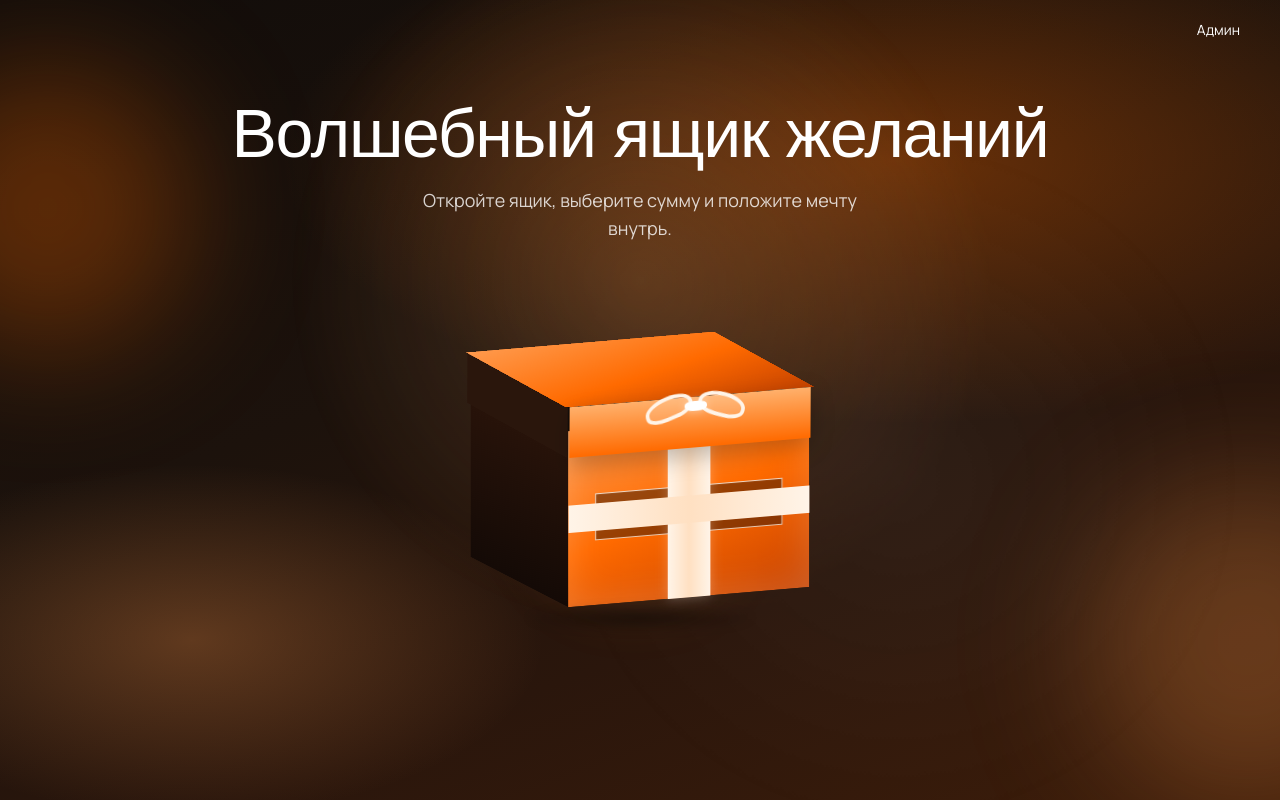
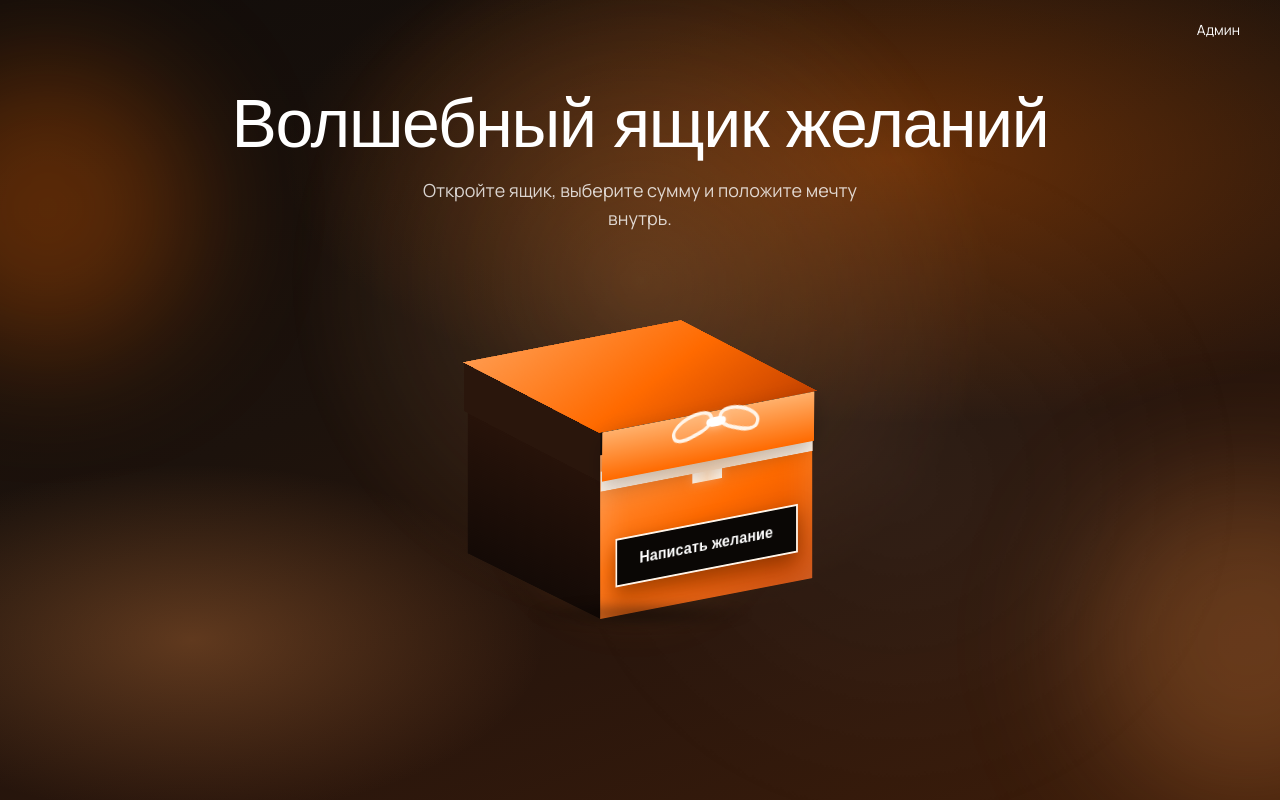
Before and after one commit to angeltawork-a11y/wish-box, a Next.js app: page / in a window 1280 px wide. Built offline with nearby package versions, Linux system fonts and the light colour scheme; a web font is replaced by a local one.

Commit message:
Improve 3D gift box CTA visibility and depth
Keep the face label readable above the ribbons, strengthen the
default tilt, and avoid overflow/transform flattening of CSS 3D.

Co-authored-by: angeltawork-a11y <angeltawork-a11y@users.noreply.github.com>

```diff
--- a/src/app/globals.css
+++ b/src/app/globals.css
@@ -154,11 +154,11 @@ select {
 }
 
 .gift3d--hero {
-  --box: min(58vw, 260px);
-  --depth: min(58vw, 260px);
-  --h: min(42vw, 180px);
+  --box: min(56vw, 250px);
+  --depth: min(56vw, 250px);
+  --h: min(40vw, 172px);
   --lid-h: min(12vw, 52px);
-  min-height: min(70vw, 420px);
+  min-height: min(72vw, 440px);
 }
 
 .gift3d--compact {
@@ -225,6 +225,8 @@ select {
     linear-gradient(160deg, #ff9a4d 0%, #ff6a00 48%, #c74300 100%);
   transform: translateZ(calc(var(--depth) / 2));
   box-shadow: inset 0 0 40px rgba(255, 255, 255, 0.18);
+  align-items: end;
+  padding-bottom: 12%;
 }
 
 .gift3d__back {
@@ -277,19 +279,20 @@ select {
 }
 
 .gift3d__ribbon--v {
-  width: 18%;
-  height: var(--h);
-  left: 41%;
+  width: 14%;
+  height: 28%;
+  left: 43%;
   top: 0;
   transform: translateZ(calc(var(--depth) / 2 + 1px));
   box-shadow: 0 0 12px rgba(255, 255, 255, 0.25);
+  /* Stops above the CTA so the face label stays readable */
 }
 
 .gift3d__ribbon--h {
   width: var(--box);
-  height: 16%;
+  height: 12%;
   left: 0;
-  top: 42%;
+  top: 10%;
   transform: translateZ(calc(var(--depth) / 2 + 1px));
 }
 
@@ -403,26 +406,27 @@ select {
 
 .gift3d__cta {
   position: relative;
-  z-index: 4;
-  width: 78%;
-  border: 1.5px solid rgba(255, 244, 232, 0.85);
-  background: rgba(10, 7, 5, 0.42);
+  z-index: 5;
+  width: 86%;
+  border: 2px solid #fff4e8;
+  background: #0a0705;
   color: #fff;
-  padding: 0.7rem 0.55rem;
+  padding: 0.85rem 0.65rem;
   font-family: var(--font-unbounded), "Trebuchet MS", sans-serif;
-  font-size: clamp(0.72rem, 2.4vw, 0.95rem);
-  font-weight: 600;
+  font-size: clamp(0.8rem, 2.6vw, 1.05rem);
+  font-weight: 700;
   letter-spacing: 0.01em;
+  line-height: 1.2;
   cursor: pointer;
-  backdrop-filter: blur(2px);
+  box-shadow: 0 8px 22px rgba(0, 0, 0, 0.35);
   transition: background 0.2s ease, transform 0.2s ease, border-color 0.2s ease;
 }
 
 .gift3d__cta:hover,
 .gift3d__cta:focus-visible {
-  background: rgba(10, 7, 5, 0.62);
+  background: #1a100c;
   border-color: #fff;
-  transform: translateY(-1px);
+  transform: translateY(-2px);
   outline: none;
 }
 
--- a/src/app/page.tsx
+++ b/src/app/page.tsx
@@ -9,8 +9,8 @@ export default function HomePage() {
 
   return (
     <main>
-      <section className="hero-atmosphere relative min-h-[100svh] overflow-hidden text-white">
-        <div className="pointer-events-none absolute inset-0">
+      <section className="hero-atmosphere relative min-h-[100svh] overflow-x-clip text-white">
+        <div className="pointer-events-none absolute inset-0 overflow-hidden">
           <div className="absolute -left-24 top-16 h-72 w-72 rounded-full bg-[var(--orange)]/30 blur-3xl" />
           <div className="absolute bottom-0 right-[-10%] h-80 w-80 rounded-full bg-[var(--orange-soft)]/25 blur-3xl" />
           <div className="hero-soft-light absolute inset-0" />
@@ -35,10 +35,7 @@ export default function HomePage() {
             </p>
           </div>
 
-          <div
-            className="animate-rise w-full max-w-[440px]"
-            style={{ animationDelay: "0.12s" }}
-          >
+          <div className="w-full max-w-[480px]">
             <GiftBox3D
               label="Написать желание"
               onOpen={() => router.push("/amounts")}
--- a/src/components/GiftBox3D.tsx
+++ b/src/components/GiftBox3D.tsx
@@ -16,7 +16,7 @@ export function GiftBox3D({
   interactive = true,
 }: Props) {
   const rootRef = useRef<HTMLDivElement>(null);
-  const [tilt, setTilt] = useState({ x: -12, y: 22 });
+  const [tilt, setTilt] = useState({ x: -18, y: 32 });
   const [hovered, setHovered] = useState(false);
 
   function onPointerMove(e: PointerEvent<HTMLDivElement>) {
@@ -25,14 +25,14 @@ export function GiftBox3D({
     const px = (e.clientX - rect.left) / rect.width - 0.5;
     const py = (e.clientY - rect.top) / rect.height - 0.5;
     setTilt({
-      x: -12 - py * 16,
-      y: 22 + px * 22,
+      x: -18 - py * 14,
+      y: 32 + px * 20,
     });
   }
 
   function onPointerLeave() {
     setHovered(false);
-    setTilt({ x: -12, y: 22 });
+    setTilt({ x: -18, y: 32 });
   }
 
   const dim = size === "hero" ? "gift3d--hero" : "gift3d--compact";
@@ -87,8 +87,8 @@ export function GiftBox3D({
             <div className="gift3d__face gift3d__right" />
             <div className="gift3d__face gift3d__top" />
             <div className="gift3d__face gift3d__bottom" />
-            <div className="gift3d__ribbon gift3d__ribbon--v" />
-            <div className="gift3d__ribbon gift3d__ribbon--h" />
+            <div className="gift3d__ribbon gift3d__ribbon--v" aria-hidden="true" />
+            <div className="gift3d__ribbon gift3d__ribbon--h" aria-hidden="true" />
           </div>
         </div>
         <div className="gift3d__shadow" />
```
